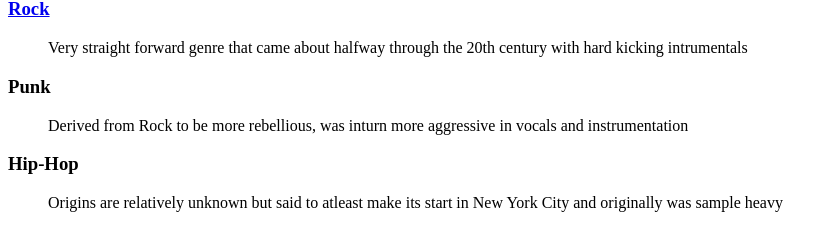
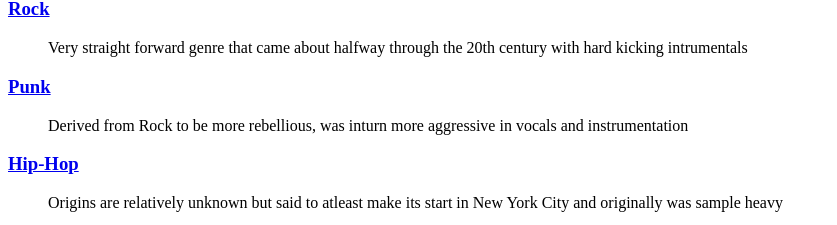
Before and after one commit to kchua2649/HTML-3, a plain HTML site: page index.html in a window 1280 px wide. Shown: the part 1311-1536 px from the top of the page, without its empty margins (0-837 px from the left). Drawn offline with Linux system fonts and the light colour scheme.

Commit message:
Update index.html

```diff
--- a/index.html
+++ b/index.html
@@ -71,9 +71,9 @@
 			<dd>Some examples of genres as a whole</dd>
 			<h3><dt><a href="rock.html" title="link to rock genre">Rock</a></dt></h3>
 			<dd>Very straight forward genre that came about halfway through the 20th century with hard kicking intrumentals</dd>
-			<h3><dt>Punk</dt></h3>
+			<h3><dt><a href="punk.html" title="link to punk genre">Punk</a></dt></h3>
 			<dd>Derived from Rock to be more rebellious, was inturn more aggressive in vocals and instrumentation</dd>
-			<h3><dt>Hip-Hop</dt></h3>
+			<h3><dt><a href="hiphop.html" title="link to hip hop genre">Hip-Hop</a></dt></h3>
 			<dd>Origins are relatively unknown but said to atleast make its start in New York City and originally was sample heavy</dd>
 		</dl>
 
```
